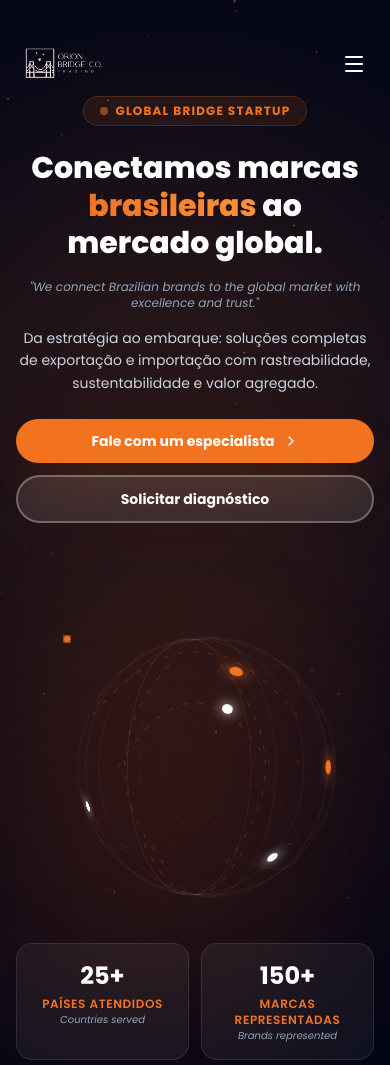
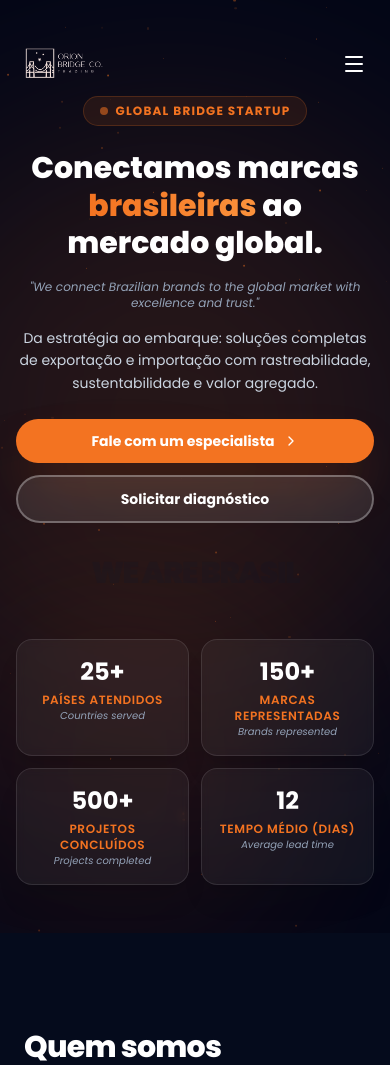
Before and after one commit to Eliezerepl/rod2, a React (Vite) app: page / in a window 390 px wide. Shown: the top 1065 px of the page. Built offline with nearby package versions, Linux system fonts and the light colour scheme.

Commit message:
Hide 3D globe animation on mobile for better performance

```diff
--- a/App.tsx
+++ b/App.tsx
@@ -405,9 +405,9 @@ const Hero = () => {
             </motion.div>
           </div>
 
-          {/* Visual Content: 3D Globe - Larger Wrapper */}
+          {/* Visual Content: 3D Globe - Hidden on mobile */}
           <motion.div
-            className="lg:w-1/2 relative flex justify-center lg:justify-end min-h-[250px] sm:min-h-[350px] md:min-h-[600px]"
+            className="hidden lg:flex lg:w-1/2 relative justify-center lg:justify-end min-h-[600px]"
             initial={{ opacity: 0, scale: 0.8 }}
             animate={{ opacity: 1, scale: 1 }}
             transition={{ duration: 1 }}
```
